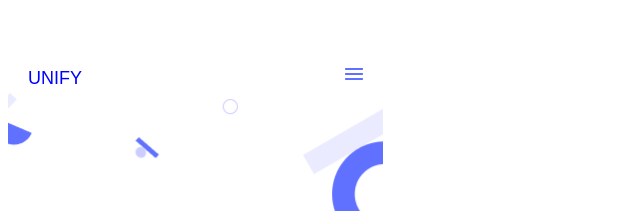
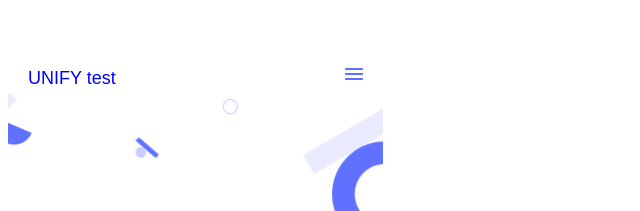
Before and after one commit to Mo7amedSMahdi/portfolio-website, a plain HTML site: page index.html in a window 1280 px wide. Shown: the top 211 px of the page, 0-640 px from the left. Drawn offline with Linux system fonts and the light colour scheme.

Commit message:
test lint

```diff
--- a/index.html
+++ b/index.html
@@ -10,7 +10,7 @@
   <body>
 
       <nav>
-     <a class="unit" href="#">UNIFY</a>
+     <a class="unit" href="#">UNIFY test </a>
         <img class="menu"  src="images/Union.png" alt="">
       </nav>
    <div class="pheno">
```
